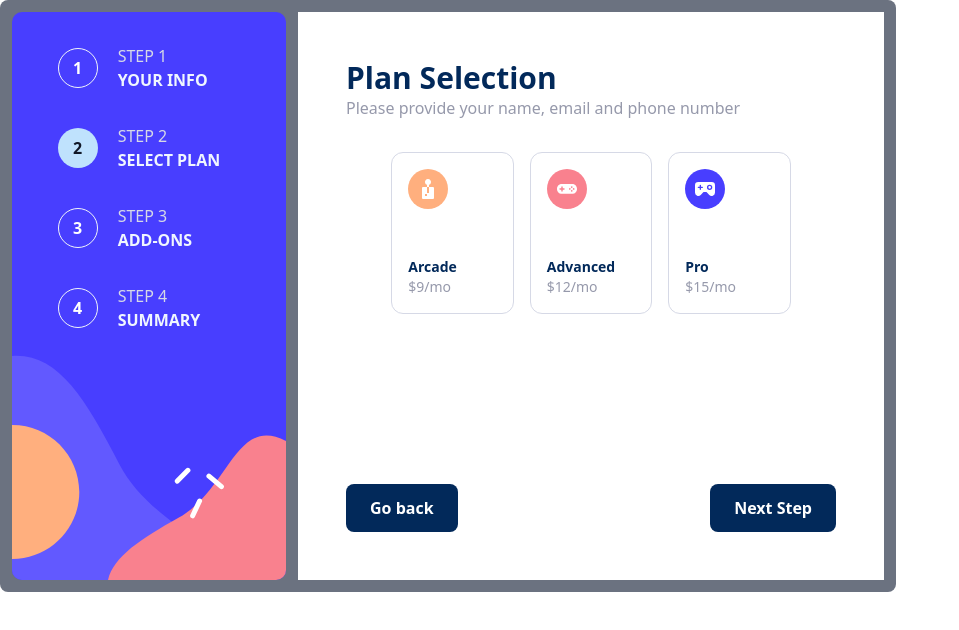
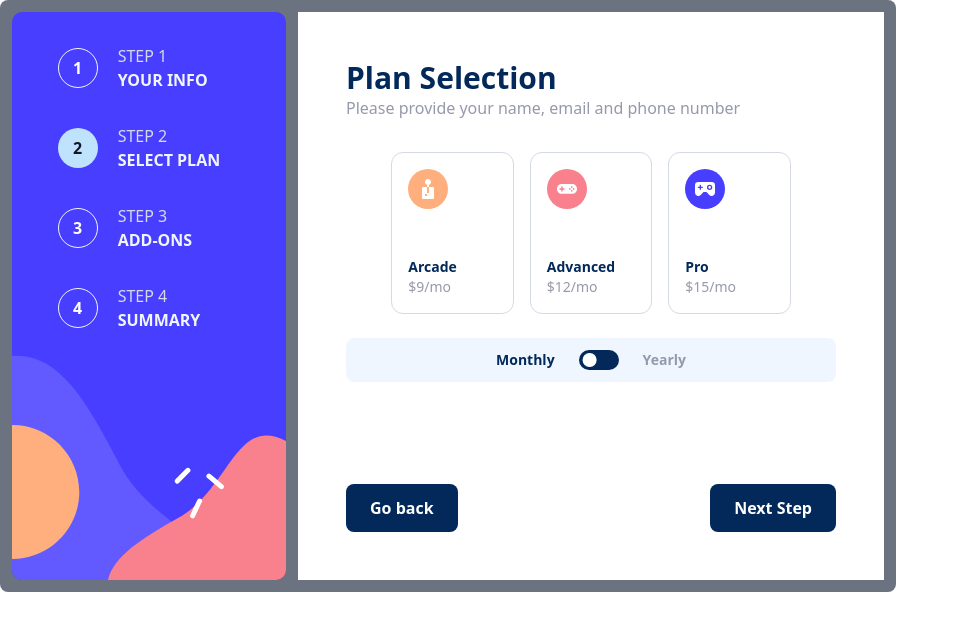
Before and after one commit to AliAdamH/fem-multistep-form, a React (Vite) app: page / in a window 1280 px wide. Both pictures are taken after a click on the button "Next Step". Shown: the top 630 px of the page, without its empty margins (0-959 px from the left). Built offline with nearby package versions, Linux system fonts and the light colour scheme.

Commit message:
Add initial plan frequency toggle

```diff
--- a/src/components/Form.jsx
+++ b/src/components/Form.jsx
@@ -14,7 +14,7 @@ const initialState = {
   phone: '',
   planType: '',
   planAmount: '',
-  planFrequency: '',
+  planFrequency: 'monthly',
   onlineServiceAddon: false,
   largerStorageAddon: false,
   customizableProfileAddon: false,
--- a/src/components/PlanSelection.jsx
+++ b/src/components/PlanSelection.jsx
@@ -2,7 +2,18 @@ import React from 'react'
 import { ReactComponent as Arcade} from '../assets/images/icon-arcade.svg'
 import { ReactComponent as Advanced} from '../assets/images/icon-advanced.svg'
 import { ReactComponent as Pro} from '../assets/images/icon-pro.svg'
-function PlanSelection({ planType, changeData }) {
+function PlanSelection({ planType, changeData, planFrequency }) {
+
+  const planIsMontlhy = planFrequency === 'monthly'
+
+  const handlePlanCheck = (e) => {
+    if (e.target.checked) {
+      changeData({[e.target.name]: 'yearly'})
+    } else {
+      changeData({[e.target.name]: 'monthly'})
+    }
+  }
+
   return (
     <>
     <div id="header" className='mb-8'>
@@ -19,7 +30,7 @@ function PlanSelection({ planType, changeData }) {
             <Arcade />
             <div className='flex flex-col'>
               <span className='font-bold text-sm text-primary-marine'>Arcade</span>
-              <span className='text-sm text-neutral-coolgray'>$9/mo</span>
+              <span className='text-sm text-neutral-coolgray'>{planFrequency === 'monthly' ? '$9/mo' : '$90/y'}</span>
             </div>
           </div>
           <input  onChange={(e) => changeData({[e.target.name]: e.target.value})} type="radio" name="planType" value="arcade" id="" className='appearance-none rounded-xl absolute inset-0 cursor-pointer checked:bg-neutral-magnolia/30 checked:border checked:border-primary-purplish' checked={planType === 'arcade'} />
@@ -33,7 +44,7 @@ function PlanSelection({ planType, changeData }) {
             <Advanced />
             <div className='flex flex-col'>
               <span className='font-bold text-sm text-primary-marine'>Advanced</span>
-              <span className='text-sm text-neutral-coolgray'>$12/mo</span>
+              <span className='text-sm text-neutral-coolgray'>{planFrequency === 'monthly' ? '$12/mo' : '$120/y'}</span>
             </div>
           </div>
           <input  onChange={(e) => changeData({[e.target.name]: e.target.value})} type="radio" name="planType" value="advanced" id="" className='appearance-none rounded-xl absolute inset-0 cursor-pointer checked:bg-neutral-magnolia/30 checked:border checked:border-primary-purplish' checked={planType === 'advanced'} />
@@ -48,7 +59,7 @@ function PlanSelection({ planType, changeData }) {
             <Pro />
             <div className='flex flex-col'>
               <span className='font-bold text-sm text-primary-marine'>Pro</span>
-              <span className='text-sm text-neutral-coolgray'>$15/mo</span>
+              <span className='text-sm text-neutral-coolgray'>{planFrequency === 'monthly' ? '$15/mo' : '$150/y'}</span>
             </div>
           </div>
           <input onChange={(e) => changeData({[e.target.name]: e.target.value})}  type="radio" name="planType" value="pro" id="" className='appearance-none rounded-xl absolute inset-0 cursor-pointer checked:bg-neutral-magnolia/30 checked:border checked:border-primary-purplish' checked={planType === 'pro'} />
@@ -57,6 +68,12 @@ function PlanSelection({ planType, changeData }) {
 
 
       </div>
+
+      <div id="planToggle" className='mt-6 p-3 bg-neutral-magnolia rounded-lg flex justify-center gap-6'>
+        <label htmlFor="planFrequency" className={`${planIsMontlhy ? 'text-primary-marine' : 'text-neutral-coolgray' } font-semibold text-sm`}>Monthly</label>
+        <input data-plan-frequency onChange={handlePlanCheck} type="checkbox" name="planFrequency" id="planFrequency" value={'monthly'} checked={planFrequency !== 'monthly'}/>
+        <label htmlFor="planFrequency" className={`${planIsMontlhy ? 'text-neutral-coolgray' : 'text-primary-marine' } font-semibold text-sm`}>Yearly</label>
+      </div>
     </div>
     </>
   )
--- a/src/index.css
+++ b/src/index.css
@@ -1,3 +1,30 @@
 @tailwind base;
 @tailwind components;
 @tailwind utilities;
+
+
+[data-plan-frequency] {
+    appearance: none;
+    padding: 0.5rem;
+    width: 2.5rem;
+    border-radius: 3rem;
+    background-color: hsl(213, 96%, 18%);
+    position: relative;
+}
+
+[data-plan-frequency]::before {
+    position: absolute;
+    content: '';
+    width: 0.85rem;
+    height: 0.85rem;
+    border-radius: 50%;
+    background-color: hsl(0, 0%, 100%);
+    top: 0.2rem;
+    left: 0.65rem;
+    transform: translateX(-0.4rem);
+    transition: transform .4s ease;
+}
+
+[data-plan-frequency]:checked::before {
+    transform: translateX(0.75rem);
+}
```
